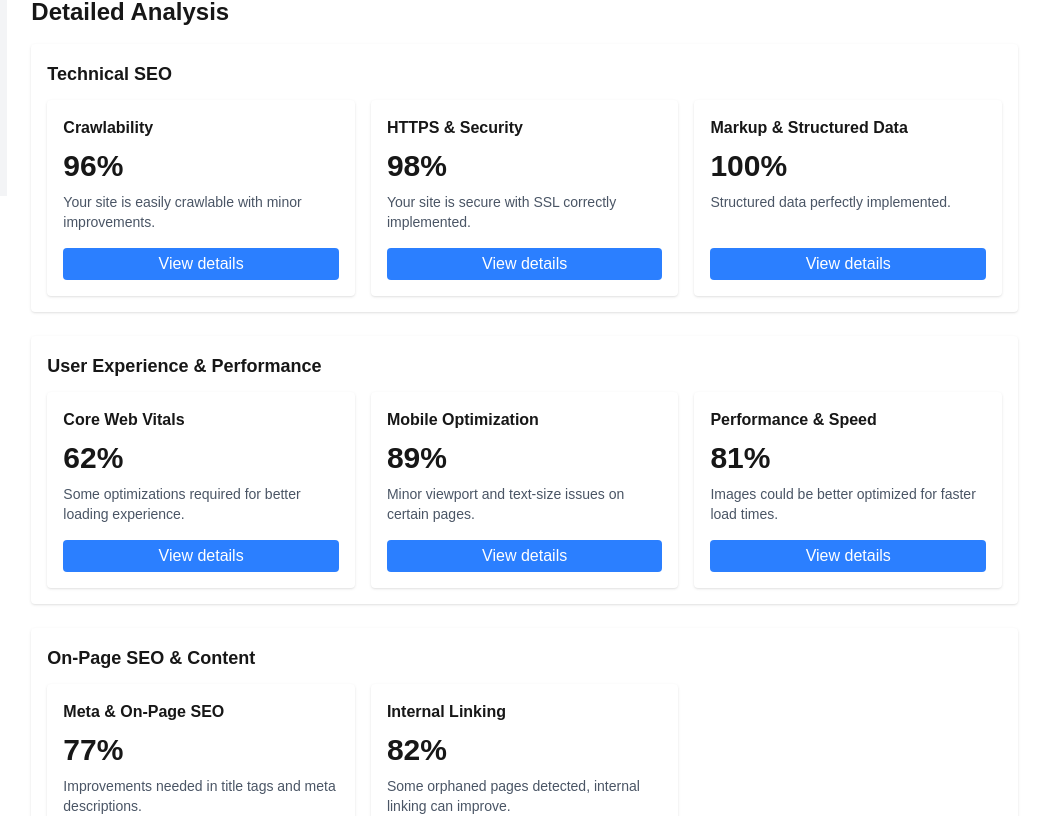
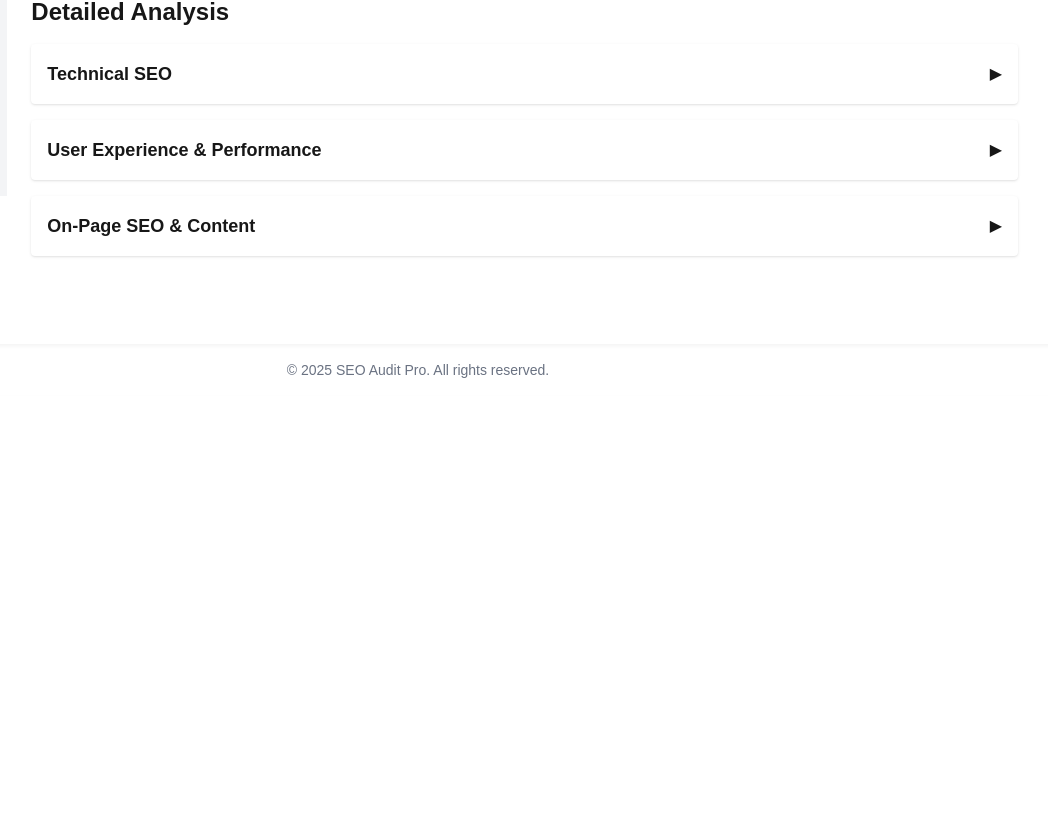
Before and after one commit to PeteLight/seo-audit, a Next.js app: page /seo-audit in a window 1280 px wide. Shown: the part 692-1508 px from the top of the page, without its empty margins (222-1270 px from the left). After the commit the page ends 1088 px from the top, so only its background shows below. Built offline with nearby package versions, Linux system fonts and the light colour scheme.

Commit message:
Fixed how detailed analysis section is presented on seo audit page

```diff
--- a/src/app/seo-audit/page.tsx
+++ b/src/app/seo-audit/page.tsx
@@ -1,12 +1,12 @@
-// File: app/seo-audit/page.tsx
-import React from 'react';
+'use client';
+
+import React, { useState } from 'react';
 import Sidebar from '@/components/Sidebar';
 import AuditScoreCard from './components/AuditScoreCard';
-import MetricCard from './components/MetricCard';
 import Recommendations from './components/Recommendations';
 import { mockSeoAuditData } from './data/mockSeoAuditData';
 
-const SeoAuditPage = () => {
+const SeoAuditPage: React.FC = () => {
   const {
     overallScore,
     pageLoadTime,
@@ -15,13 +15,25 @@ const SeoAuditPage = () => {
     recommendations,
   } = mockSeoAuditData;
 
+  // Accordion state management
+  const [expandedSections, setExpandedSections] = useState<{
+    [key: string]: boolean;
+  }>({});
+
+  const toggleSection = (section: string) => {
+    setExpandedSections((prev) => ({
+      ...prev,
+      [section]: !prev[section],
+    }));
+  };
+
   return (
     <div className="flex">
-      <Sidebar /> {/* Sidebar Added */}
+      <Sidebar />
       <div className="container mx-auto p-6">
         <h1 className="text-3xl font-bold mb-6">Your SEO Report</h1>
 
-        {/* Recommendations First */}
+        {/* Recommended Improvements */}
         <section className="mb-10">
           <h2 className="text-2xl font-semibold mb-4">
             Recommended Improvements
@@ -29,7 +41,7 @@ const SeoAuditPage = () => {
           <Recommendations recommendations={recommendations} />
         </section>
 
-        {/* Overall Score & Key Metrics */}
+        {/* Key Metrics */}
         <div className="grid grid-cols-1 md:grid-cols-3 gap-6 mb-8">
           <AuditScoreCard title="Overall Website Score" score={overallScore} />
           <AuditScoreCard title="Loading Speed" score={pageLoadTime} unit="s" />
@@ -39,14 +51,20 @@ const SeoAuditPage = () => {
           />
         </div>
 
-        {/* Grouped Detailed Reports */}
+        {/* Detailed Analysis with Expandable Sections */}
         <section className="mb-10">
           <h2 className="text-2xl font-semibold mb-4">Detailed Analysis</h2>
-          <div className="space-y-6">
-            {/* Technical SEO Group */}
+          <div className="space-y-4">
+            {/* Technical SEO */}
             <div className="bg-white shadow rounded p-4">
-              <h3 className="text-lg font-semibold mb-3">Technical SEO</h3>
-              <div className="grid grid-cols-1 md:grid-cols-3 gap-4">
+              <div
+                className="cursor-pointer flex justify-between items-center"
+                onClick={() => toggleSection('technicalSeo')}>
+                <h3 className="text-lg font-semibold">Technical SEO</h3>
+                <span>{expandedSections['technicalSeo'] ? '▼' : '▶'}</span>
+              </div>
+              {expandedSections['technicalSeo'] && (
+                <div className="mt-4">
                   {thematicReports
                     .filter((report) =>
                       [
@@ -56,22 +74,27 @@ const SeoAuditPage = () => {
                       ].includes(report.title)
                     )
                     .map((report, index) => (
-                    <MetricCard
-                      key={index}
-                      title={report.title}
-                      score={report.score}
-                      description={report.description}
-                    />
+                      <p key={index} className="text-sm text-gray-700 mb-2">
+                        <strong>{report.title}:</strong> {report.description}{' '}
+                        (Score: {report.score}%)
+                      </p>
                     ))}
                 </div>
+              )}
             </div>
 
-            {/* User Experience & Performance Group */}
+            {/* User Experience & Performance */}
             <div className="bg-white shadow rounded p-4">
-              <h3 className="text-lg font-semibold mb-3">
+              <div
+                className="cursor-pointer flex justify-between items-center"
+                onClick={() => toggleSection('uxPerformance')}>
+                <h3 className="text-lg font-semibold">
                   User Experience & Performance
                 </h3>
-              <div className="grid grid-cols-1 md:grid-cols-3 gap-4">
+                <span>{expandedSections['uxPerformance'] ? '▼' : '▶'}</span>
+              </div>
+              {expandedSections['uxPerformance'] && (
+                <div className="mt-4">
                   {thematicReports
                     .filter((report) =>
                       [
@@ -81,22 +104,25 @@ const SeoAuditPage = () => {
                       ].includes(report.title)
                     )
                     .map((report, index) => (
-                    <MetricCard
-                      key={index}
-                      title={report.title}
-                      score={report.score}
-                      description={report.description}
-                    />
+                      <p key={index} className="text-sm text-gray-700 mb-2">
+                        <strong>{report.title}:</strong> {report.description}{' '}
+                        (Score: {report.score}%)
+                      </p>
                     ))}
                 </div>
+              )}
             </div>
 
-            {/* On-Page SEO Group */}
+            {/* On-Page SEO */}
             <div className="bg-white shadow rounded p-4">
-              <h3 className="text-lg font-semibold mb-3">
-                On-Page SEO & Content
-              </h3>
-              <div className="grid grid-cols-1 md:grid-cols-3 gap-4">
+              <div
+                className="cursor-pointer flex justify-between items-center"
+                onClick={() => toggleSection('onPageSeo')}>
+                <h3 className="text-lg font-semibold">On-Page SEO & Content</h3>
+                <span>{expandedSections['onPageSeo'] ? '▼' : '▶'}</span>
+              </div>
+              {expandedSections['onPageSeo'] && (
+                <div className="mt-4">
                   {thematicReports
                     .filter((report) =>
                       ['Meta & On-Page SEO', 'Internal Linking'].includes(
@@ -104,14 +130,13 @@ const SeoAuditPage = () => {
                       )
                     )
                     .map((report, index) => (
-                    <MetricCard
-                      key={index}
-                      title={report.title}
-                      score={report.score}
-                      description={report.description}
-                    />
+                      <p key={index} className="text-sm text-gray-700 mb-2">
+                        <strong>{report.title}:</strong> {report.description}{' '}
+                        (Score: {report.score}%)
+                      </p>
                     ))}
                 </div>
+              )}
             </div>
           </div>
         </section>
```
Lines whose indentation alone changed are shown as unchanged.
